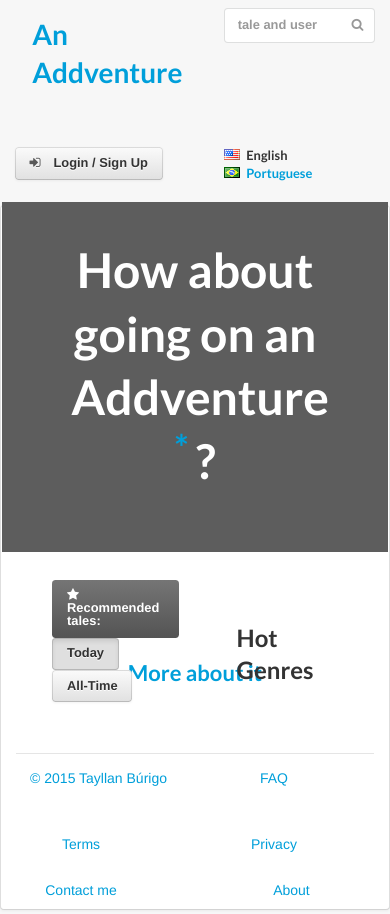
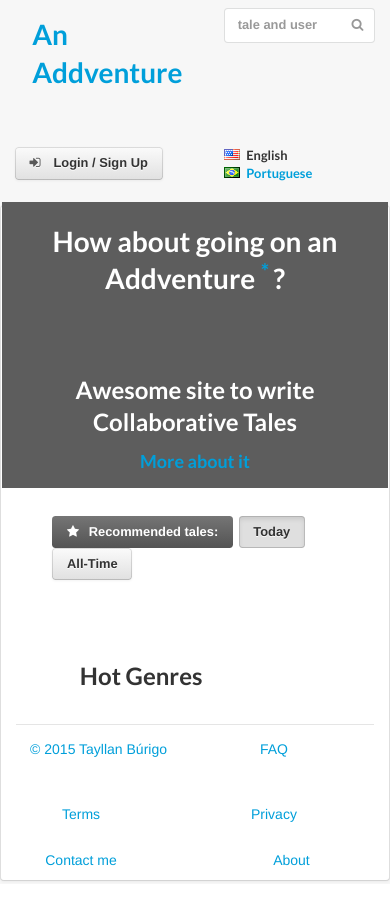
Before and after one commit to tayllan/anaddventure, a Flask app: page / in a window 390 px wide. After the commit the page ends 882 px from the top, so only its background shows below. Run offline with Flask 2, Linux system fonts and the light colour scheme; data that the repository does not hold is empty; some libraries are stand-ins or nearby versions.

Commit message:
Added SemanticUI responsive grids

```diff
--- a/site/templates/index.html
+++ b/site/templates/index.html
@@ -5,8 +5,8 @@
 {% endblock %}
 
 {% block site_header %}
-<div class="ui black inverted segment" style="height: 350px;">
-	<h1 class="ui header" style="font-size: 36pt;">
+<div class="ui black inverted segment">
+	<h1 class="ui header">
 		{{_('SITE_HEADER')}}
 		<sup>
 			<a href="https://en.wikipedia.org/wiki/Addventure" title="{{_('NOT_WRONG')}}" target="_blank">*</a>
@@ -16,7 +16,7 @@
 
 	<br>
 
-	<h2 style="font-size: 22pt;">
+	<h2 class="ui header">
 		{{_('SITE_PRESENTATION')}}
 		<br>
 		<sub><a href="/faq">{{_('MORE_ABOUT')}}</a></sub>
@@ -25,7 +25,8 @@
 {% endblock %}
 
 {% block content %}
-<div class="ui two column grid">
+<div class="ui grid">
+	<div class="doubling two column row">
 		<div class="column top-tales">
 			<label class="ui label black"><i class="star icon"></i>{{_('TOP_10')}}: </label>
 			<button class="ui button" id="top-today">{{_('TOP_10_TODAY')}}</button>
@@ -33,10 +34,6 @@
 		</div>
 
 		<div class="column">
-		<div class="ui two column grid">
-			<div class="two wide column"></div>
-
-			<div class="fourteen wide column">
 			<h2 class="ui header">{{_('TOP_10_GENRES')}}</h2>
 			<div class="ui three column grid">
 				{% for genre in genres %}
@@ -50,5 +47,4 @@
 		</div>
 	</div>
 </div>
-</div>
 {% endblock %}
```
Lines whose indentation alone changed are shown as unchanged.
